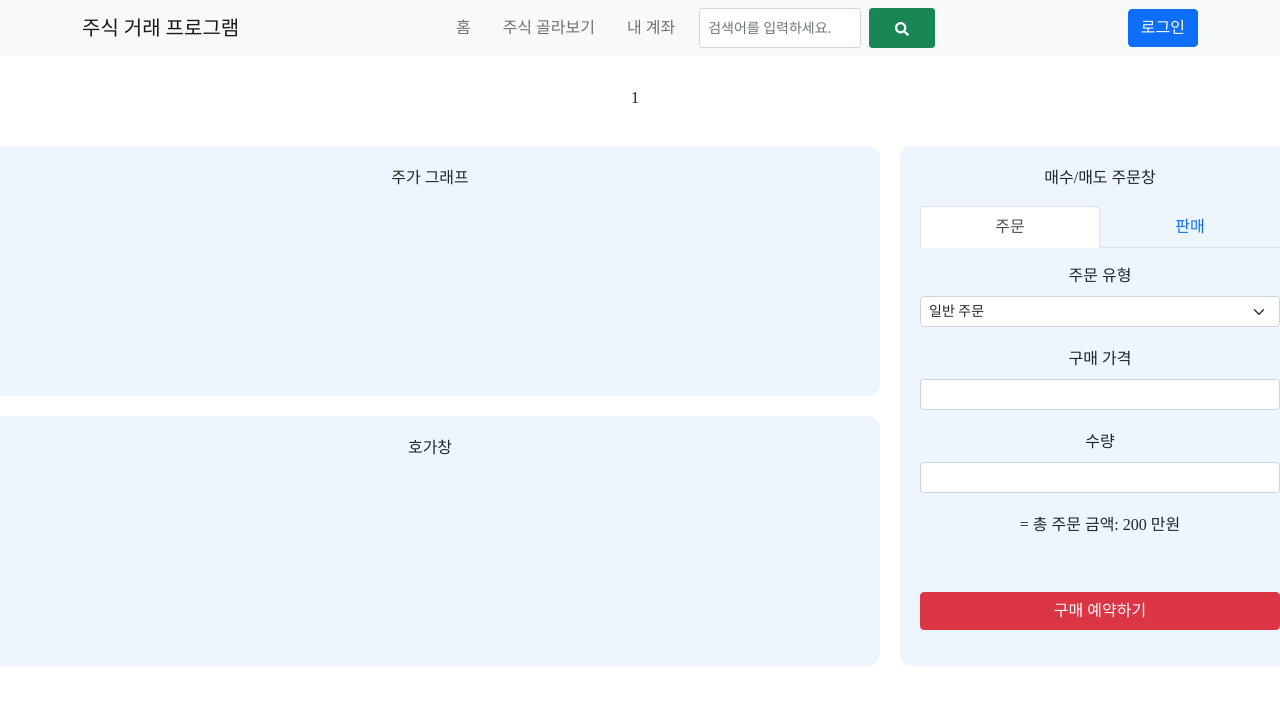
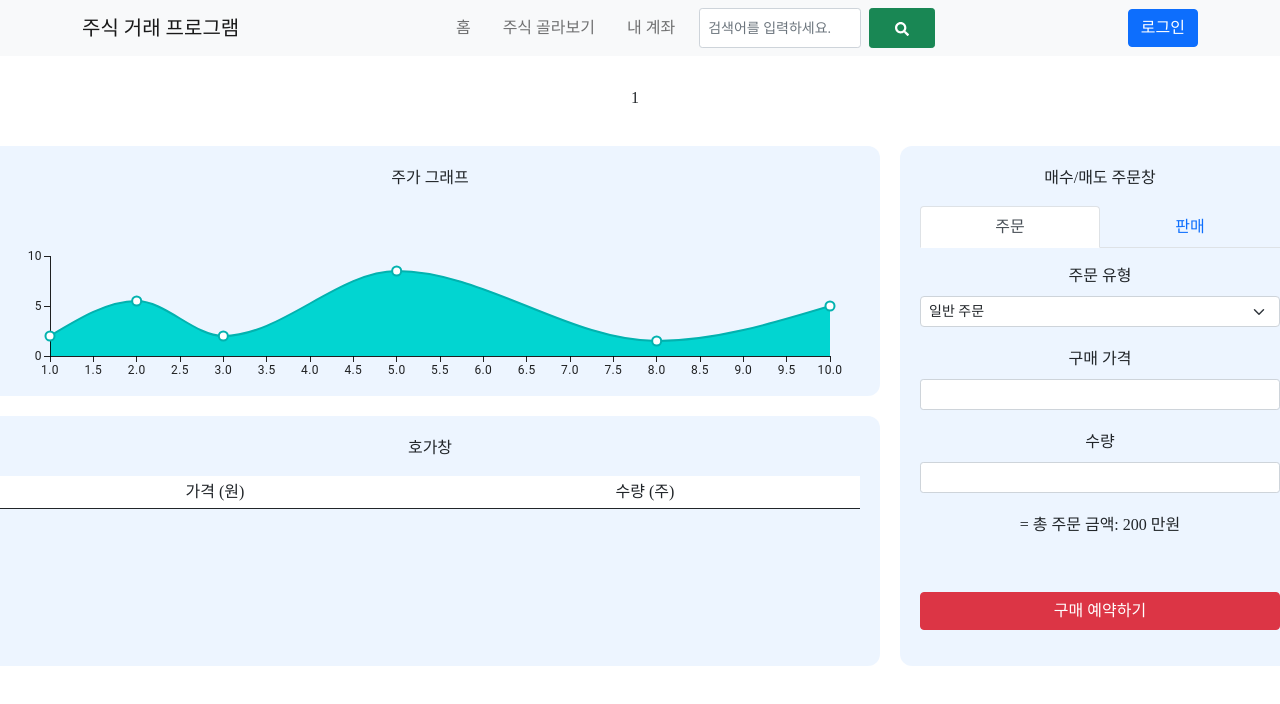
Before and after one commit to jungsom/stock-trading-client, a React (Vite) app: page /stock/1 in a window 1280 px wide. Shown: the top 704 px of the page. Built offline with nearby package versions, Linux system fonts and the light colour scheme; no server answers; a web font is replaced by a local one.

Commit message:
feat: 특정 코드에 대한 호가 조회 api 연동

```diff
--- a/package.json
+++ b/package.json
@@ -10,6 +10,10 @@
     "preview": "vite preview"
   },
   "dependencies": {
+    "@emotion/react": "^11.14.0",
+    "@emotion/styled": "^11.14.0",
+    "@mui/material": "^6.4.4",
+    "@mui/x-charts": "^7.26.0",
     "bootstrap": "^5.3.3",
     "react": "^19.0.0",
     "react-bootstrap": "^2.10.9",
--- a/src/component/stock/StockItem.tsx
+++ b/src/component/stock/StockItem.tsx
@@ -1,17 +1,9 @@
 import { useParams } from 'react-router-dom';
 import useStockDetail from '../../hooks/useStockDetail';
 import './StockItem.css';
-import {
-  Button,
-  ButtonGroup,
-  Dropdown,
-  DropdownButton,
-  Form,
-  NavItem,
-  NavLink,
-  Tab,
-  Tabs
-} from 'react-bootstrap';
+import { Button, Form, Tab, Tabs } from 'react-bootstrap';
+import { LineChart } from '@mui/x-charts';
+import TradeList from '../trade/TradeList';
 
 const StockItem = () => {
   const { code } = useParams();
@@ -33,9 +25,21 @@ const StockItem = () => {
           <div className='row-container'>
             <div className='stock-item_1'>
               <p> 주가 그래프 </p>
+              <LineChart
+                xAxis={[{ data: [1, 2, 3, 5, 8, 10] }]}
+                series={[
+                  {
+                    data: [2, 5.5, 2, 8.5, 1.5, 5],
+                    area: true
+                  }
+                ]}
+                width={880}
+                height={200}
+              />
             </div>
             <div className='stock-item_2'>
               <p> 호가창 </p>
+              <TradeList code={code} />
             </div>
           </div>
           <div className='stock-item_3'>
@@ -64,8 +68,11 @@ const StockItem = () => {
                   <Form.Label>수량</Form.Label>
                   <Form.Control type='quantity' id='inputquantity' size='sm' />
                 </div>
-                <p style={{marginBottom:'55px'}}> = 총 주문 금액: 200 만원 </p>
-                <Button variant="danger">구매 예약하기</Button>
+                <p style={{ marginBottom: '55px' }}>
+                  {' '}
+                  = 총 주문 금액: 200 만원{' '}
+                </p>
+                <Button variant='danger'>구매 예약하기</Button>
               </Tab>
 
               {/* 판매 탭 */}
--- a/src/component/stock/StockList.tsx
+++ b/src/component/stock/StockList.tsx
@@ -20,7 +20,7 @@ const StockList = () => {
         <p>📈 현재 주식 종목</p>
       </div>
       <div className='stock-body'>
-        <Table responsive='lg' className='stock-table' variant='striped'>
+        <Table responsive='lg' className='stock-table'>
           <thead>
             <tr>
               <th>종목명</th>
--- /dev/null
+++ b/src/component/trade/TradeList.tsx
@@ -0,0 +1,38 @@
+import useTrades from '../../hooks/useTrade';
+import { Table } from 'react-bootstrap';
+
+const TradeList = ({ code }: { code: string }) => {
+  const trades = useTrades(code);
+
+  return (
+    <>
+     <div style={{ overflowY: 'auto', maxHeight: '160px' }}>
+      <Table className='trade-table' size='sm' hover={true}>
+        <thead style={{ backgroundColor: '#ffffff' }}>
+          <tr>
+            <th style={{ fontSize: '1rem', fontWeight: '500' }}>가격 (원)</th>
+            <th style={{ fontSize: '1rem', fontWeight: '500' }}>수량 (주)</th>
+          </tr>
+        </thead>
+        <tbody>
+          {trades.map((trade) => {
+            const rowStyle =
+              trade.type === 'SELL'
+                ? { backgroundColor: '#e0f7fa' }
+                : { backgroundColor: '#ffebee' };
+
+            return (
+              <tr key={trade.id} style={rowStyle}>
+                <td  style={{ fontSize: '0.8rem', fontWeight: '500' }}>{trade.price}</td>
+                <td  style={{ fontSize: '0.8rem', fontWeight: '500' }}>{trade.quantity}</td>
+              </tr>
+            );
+          })}
+        </tbody>
+      </Table>
+      </div>
+    </>
+  );
+};
+
+export default TradeList;
--- /dev/null
+++ b/src/hooks/useTrade.ts
@@ -0,0 +1,15 @@
+import { useEffect, useState } from 'react';
+import { Trade } from '../interfaces/Trade';
+import { fetchTrade } from '../services/TradeService';
+
+const useTrades = (code: string): Trade[] => {
+  const [trades, setTrades] = useState([]);
+
+  useEffect(() => {
+    fetchTrade(code).then(setTrades);
+  }, []);
+
+  return trades;
+};
+
+export default useTrades;
--- /dev/null
+++ b/src/interfaces/Trade.ts
@@ -0,0 +1,8 @@
+export interface Trade {
+    id: number;
+    code: string;
+    quantity: number;
+    price: number;
+    type: 'BUY' | 'SELL';
+    userId: number;
+  };
--- /dev/null
+++ b/src/services/TradeService.tsx
@@ -0,0 +1,9 @@
+export const fetchTrade = async (code: String) => {
+    try {
+      const response = await fetch(`${import.meta.env.VITE_SERVER_URL}/trade/${code}`);
+      return await response.json();
+    } catch (error) {
+      console.error(error);
+      throw new Error('주식 상세 정보를 받아올 수 없습니다.');
+    }
+  }
```
Also changed, not shown: src/services/StockService.tsx (line endings or trailing spaces), 1 other file (tests, documents, lock files or other folders). Lines whose indentation alone changed are shown as unchanged.
